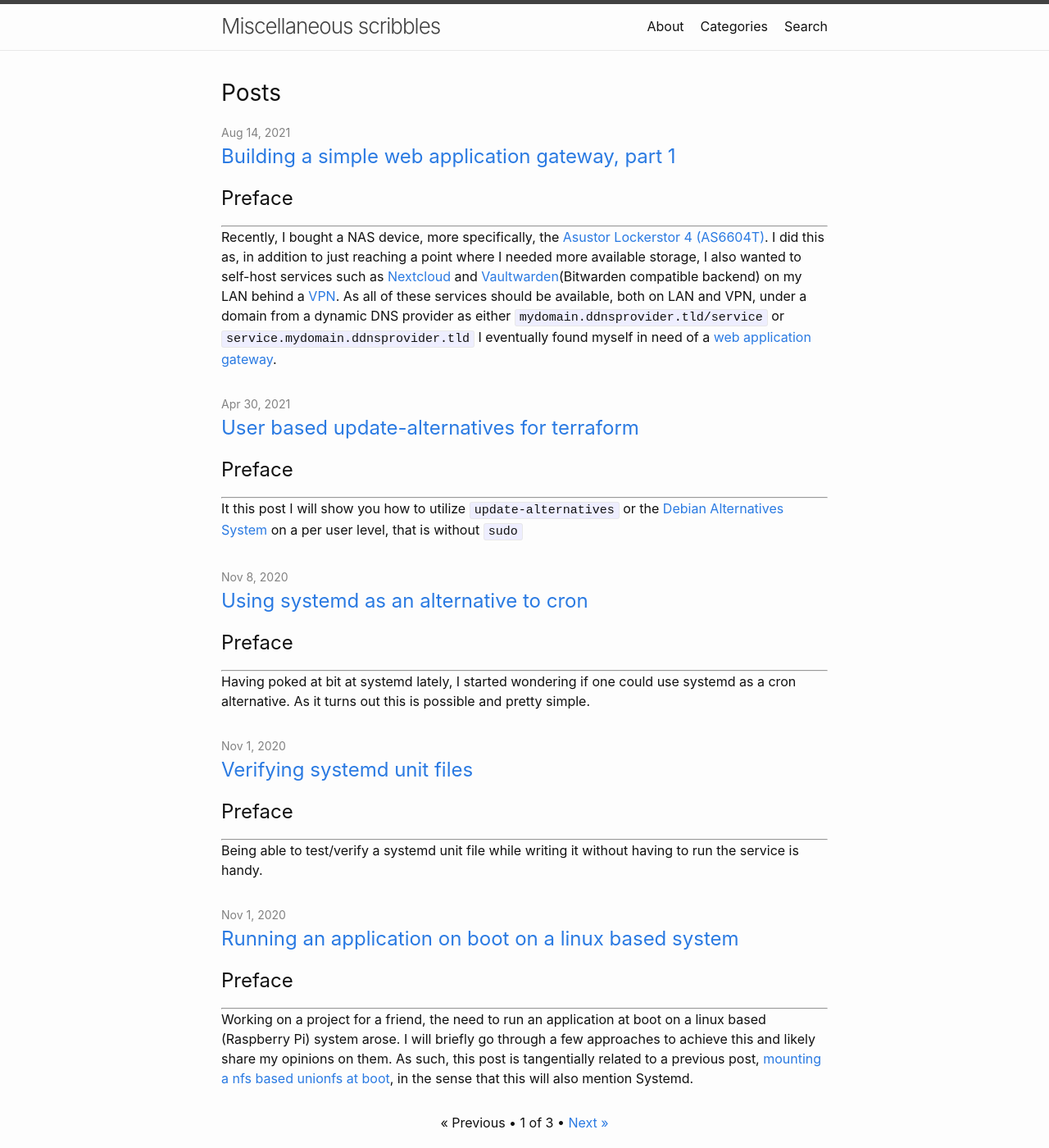
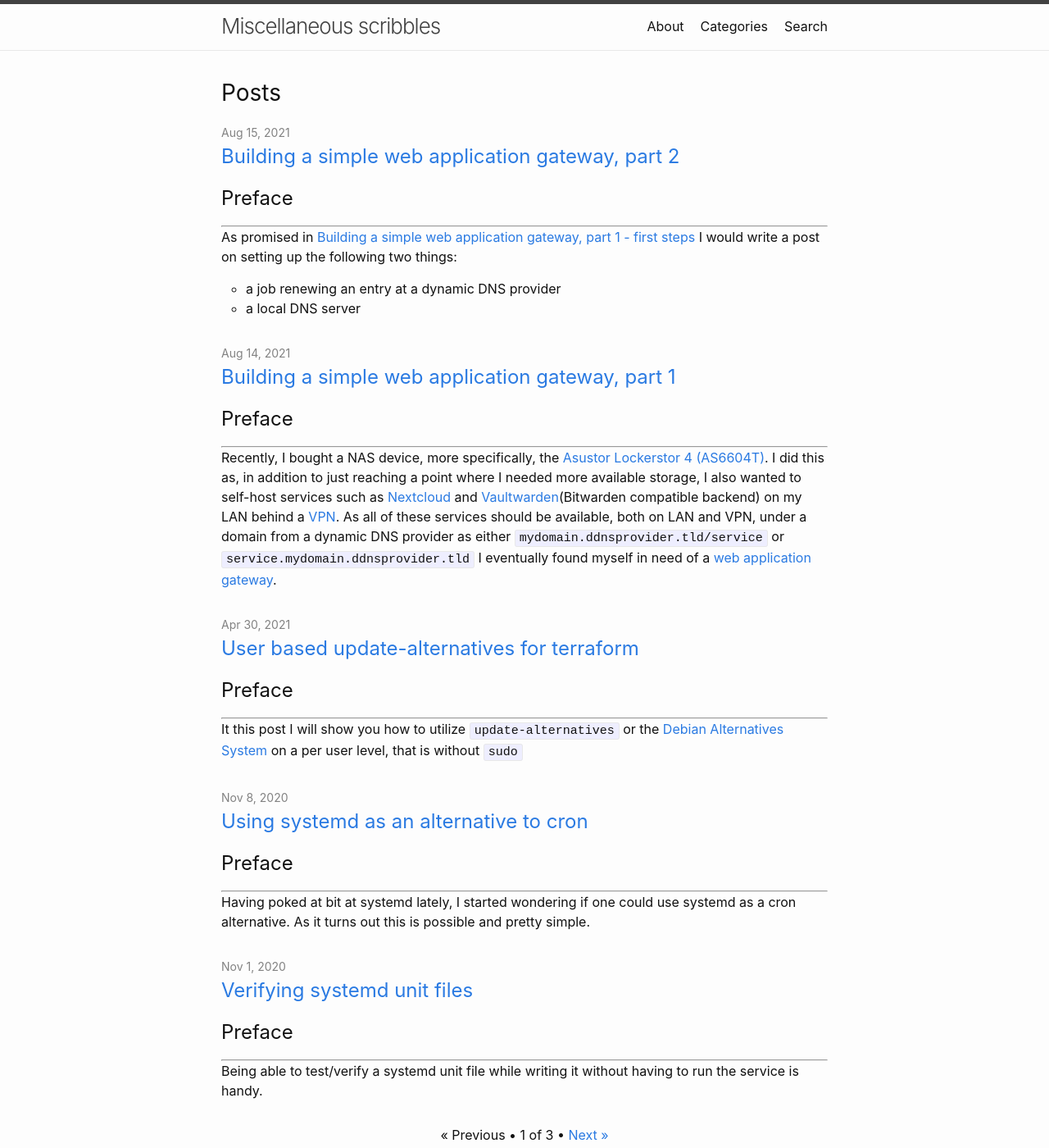
Before and after one commit to ndlarsen/ndlarsen.github.io, a Jekyll site: the page built from index.html, in a window 1280 px wide and 1400 px high. Shown: the whole window at 82% size. Built offline with Jekyll 4.4.1, drawn with Linux system fonts in a browser that asks for light colours; the list of posts is cut into pages by our own code; part of the change alters nothing that is shown.

Commit message:
added second post in wag series on ddns renewal

````diff
--- a/_posts/2021-08-14-building-a-web-application-gateway-part-1.md
+++ b/_posts/2021-08-14-building-a-web-application-gateway-part-1.md
@@ -152,5 +152,10 @@ secondly, I would not be learning anything. If I had the need to expose my appli
 definitely use something more secure, more thoroughly tested and better supported than any homebrewed solution. This
 solution might just be SWAG.
 
-I plan on writing additional two posts as part of this series. The next related to setting up dynamic DNS renewal and
-local DNS. The final part being related to certificate generation/renewal and setting up the reverse proxy.
+I plan on writing additional three posts as part of this series. The next related to setting up dynamic DNS renewal, one
+on setting up a local DNS and the final part being related to certificate generation/renewal and setting up the reverse
+proxy.
+
+Part 2 in the series can be found here: [Building a simple web application gateway, part 2](building-a-simple-web-application-gateway-part-2)
+
+Enjoy.
--- /dev/null
+++ b/_posts/2021-08-15-building-a-simple-web-application-gateway-part-2.md
@@ -0,0 +1,178 @@
+---
+layout: post
+title: "Building a simple web application gateway, part 2"
+alttitle: "I bought a NAS - The journey into self-hosting continues"
+subtitle: "Renewing dynamic DNS and DNS setup"
+date: 2021-08-15 10:31:14 +0200
+categories: [linux,docker,self-host,reverse proxy,web application gateway,cron,bash]
+---
+
+## Preface
+---
+As promised in
+[Building a simple web application gateway, part 1 - first steps]({% post_url 2021-08-14-building-a-web-application-gateway-part-1 %})
+I would write a post on setting up the following two things:
+* a job renewing an entry at a dynamic DNS provider
+* a local DNS server
+
+Why would I need this? Well, my ISP (internet service provider) supplies me with a dynamic IP address. What this, in
+part, means, is that my external IP address could change from time to time. For most people, this is normally not an
+issue, but for me, wanting to reach my NAS from the internet VIA VPN, it could be. Granted, the external IP address very
+rarely changes but, nevertheless, I would like this to not interfere with my services and do not want to deal with this
+manually. Additionally, I would like to be able to reach each individual service both externally and internally without
+having to remember what IP address and port any given service is available on.
+
+## The DNS A record
+---
+Now, I wont be getting into the all nitty, gritty intricacies of DNS. Suffice to say, for this purpose of this post we
+can think of a DNS as a series of tables consisting of records of different types. Thus a request to a DNS results in a
+lookup in these tables in an attempt to find a meaningful response. While there are several different type of records,
+during this post we are only dealing with records of type `A`, which, in short, is a reference from a domain name, e.g.
+`mydomain.tld` to an IP address, e.g. `8.8.8.8` for IPv4 or `0000:0000:0000:0000:0000:ffff:0808:0808` for IPv6.
+
+## Selecting a dynamic DNS provider
+---
+Seeing as the amount of DDNS (dynamic DNS) providers is substantial, this is not really an easy task. In an attempt to
+narrow it down, I defined the following requirements, partially based on the needs described in the introduction post:
+[Building a simple web application gateway, part 1 - first steps]({% post_url 2021-08-14-building-a-web-application-gateway-part-1 %}):
+
+* it must provide an API (and not just the web interface) with functionality to
+  - update A records
+  - update TXT records (for dns-01 domain validation)
+* it must provide free domain names (subdomains are fine)
+* it must be a free
+
+Evaluating many difference services, I eventually registered a subdomain at [Duck DNS](https://www.duckdns.org/) as the
+service fulfilled all desired criteria.
+
+## Dynamic DNS renewal
+---
+Having picked a DNS provider which seemed suitable I started looking a to options for updating the A record. As most NAS
+platforms does provide functionality to accomplish this, it would at this point be reasonable to ask why I do not just
+use my new and shiny NAS' software platform, which would be a perfectly reasonable question. Well, the chosen provider
+is, at the time of writing, not supported by the NAS and the supported providers does not supply the functionality I
+need. Both of which issues I have made feature requests to Asustor about and based on their response the requests have
+been added to their backlog.
+
+Meanwhile, I need to find another solution. Based on their [documentation](https://www.duckdns.org/spec.jsp), I figured
+a simple shell script and cron for automation would be sufficient. For portability, I opted for `sh` over `bash` and the
+result is as follows:
+
+### updateRecord.sh
+```sh
+#/bin/sh -e
+
+# call the script with either domains as first argument and token as second argument or define the variables
+# DOMAIN and TOKEN in the environment (either via sourcing a file or defining while calling)
+# examples:
+#   ./updateRecord.sh adomain token-value-here
+#   DOMAINS=adomain TOKEN=token-value-here ./updateRecord.sh adomain token-value-here
+#   . /path/to/env.sh && ./updateRecord.sh adomain token-value-here
+
+
+withTimestamp() {
+  [ ! -z "$1" ] && {
+    timestamp=$(date +'%Y-%m-%d %H:%M:%S %Z')
+    echo "$timestamp $1"
+  }
+}
+
+if [ "$#" = 2 ]
+then
+  DOMAINS="$1"
+  TOKEN="$2"
+elif [ "$#" != 2 ] && [ "$#" != 0 ]
+then
+  echo "incorrect amount of arguments supplied"
+  exit 1
+fi
+
+if [ -z "$DOMAINS" ] || [ -z "$TOKEN" ]
+then
+  withTimestamp "one or more of the needed arguments is empty"
+  exit 1
+fi
+
+withTimestamp "attempting to update DNS record at duckdns.org"
+
+RES=$(/usr/bin/curl -s -k "https://www.duckdns.org/update?domains=$DOMAINS&token=$TOKEN&ip=")
+
+if [ "$RES" = "OK" ]
+then
+  withTimestamp "updated DNS record successfully"
+  exit
+else
+ withTimestamp "something when wrong, failed to update DNS record, received '$RES'"
+ exit 1
+fi
+
+```
+
+Not really knowing what a sane update interval would be I just picked 45 min and the cron entry could then be:
+```sh
+45 * * * * /bin/sh -c 'DOMAINS=<YOUR_DOMAINS> TOKEN=<YOUR_TOKEN> /opt/bin/updateRecord.sh'
+```
+It is worth noting that adding the environment variables like this exposes them as plaintext which is not likely to be
+what you want. While there are other approached to passing environment variables to cron, none of them are really good
+but that is a different matter.
+
+### Dockerize it
+Not wanting to pollute the underlying NAS environment more than needed, I decided to wrap it all into a docker image. I
+realize that some might oppose to this, claiming that running cron in a container is, well, iffy at best and doing so
+adds unneeded overhead as shell scripts are sufficiently portable as is. I do not have any strong opinions on the matter
+but I do think it is worth being somewhat pragmatic about it and I much prefer passing secrets to a container via
+environment variables rather that having them laying around on the NAS's (or a server's) filesystem in plaintext with
+the risk of having defined incorrect access permissions for the files.
+
+Cron reads environment variables from `/etc/environment`, while still in plaintext, this is "only" within the container
+and the default access permissions should be correct. Of the different approaches I have seen while researching this, I
+think this is the least bad one.
+
+#### Dockerfile
+Generally, I prefer to base my images in alpine if possible. As alpine currently is one of the smallest images
+available, doing so helps keeping the image size down. For this application, a few things must be done in order to build
+the image:
+
+1. set the timezone
+2. ensure needed tools are available
+3. copy the script over
+4. define the cron job
+5. ensure environment variables are available
+6. ensure cron is running
+
+The result is available below. I am sure there is room for improvement and optimization but for the purpose of this post
+and my personal needs, this is "good enough" for now.
+
+```dockerfile
+FROM alpine:3.14.0
+
+RUN apk --no-cache add curl tzdata && \
+  cp /usr/share/zoneinfo/Europe/Copenhagen /etc/localtime && \
+  echo "Europe/Copenhagen" >  /etc/timezone
+
+COPY updateRecord.sh /opt/bin/updateRecord.sh
+
+RUN echo "45 * * * * /bin/sh -c '/opt/bin/updateRecord.sh'" >> /var/spool/cron/crontabs/root
+
+ENTRYPOINT { \
+  printenv | grep -e DOMAINS -e TOKEN >> /etc/environment; \
+  crond -d 8 -f; \
+  }
+```
+
+In order for the environment variables being available for the update script, they should be passed as arguments to
+`docker run ...` then the line starting with `printenv` under `ENTRYPOINT` takes care of passing them to
+`/etc/environment`.
+
+#### Build it
+```shell
+$ docker build -t duckdns-record-refresh:0.0.1 .
+```
+#### Run it
+```shell
+$ docker run -e DOMAINS=<DOMAIN_GOES_HERE> -e TOKEN=<TOKEN_GOES_HERE> -d --restart always --name duckdns-record-refresh duckdns-record-refresh:0.0.1
+```
+
+There you have it. Next post in the series will be related to setting up a local DNS.
+
+Enjoy.
````
